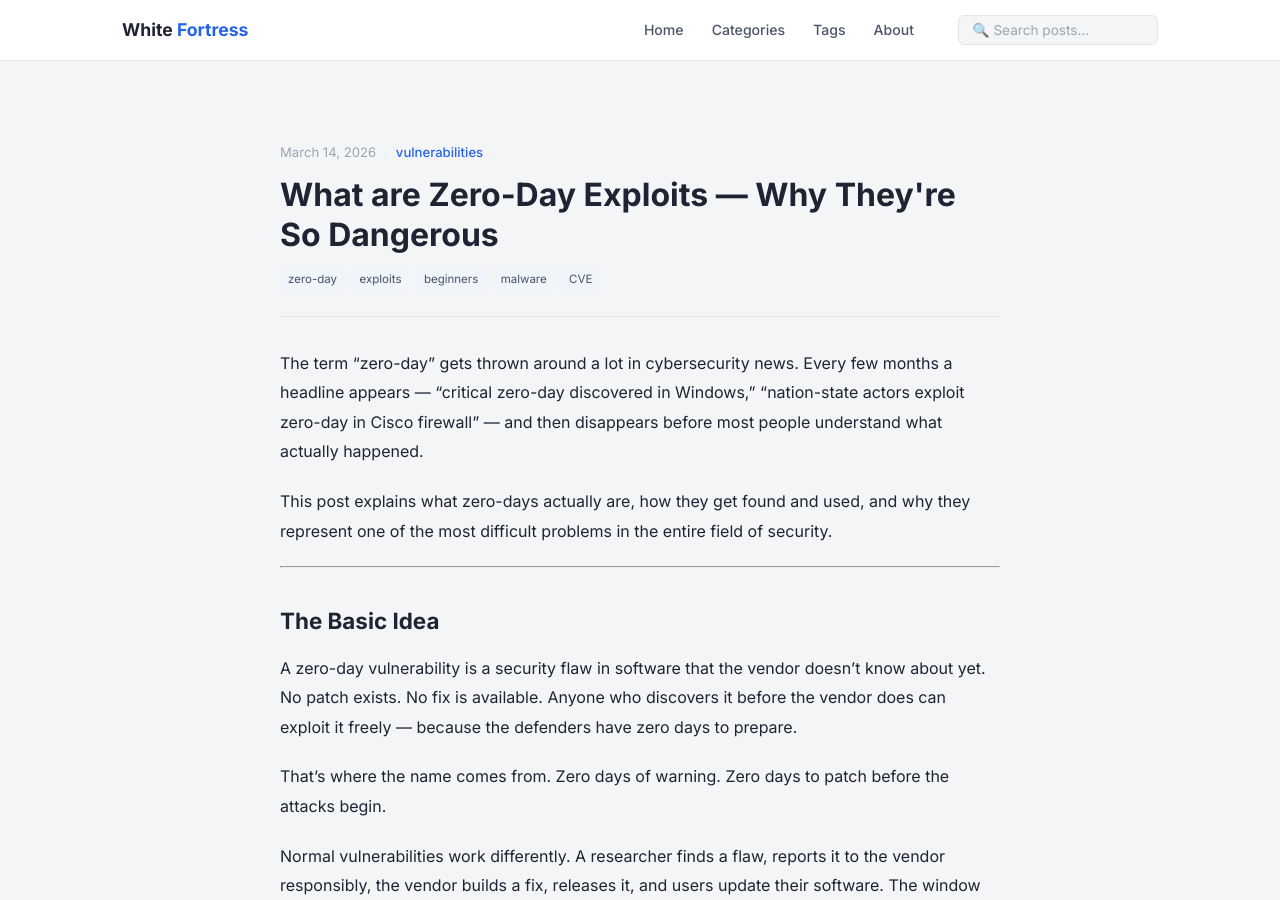
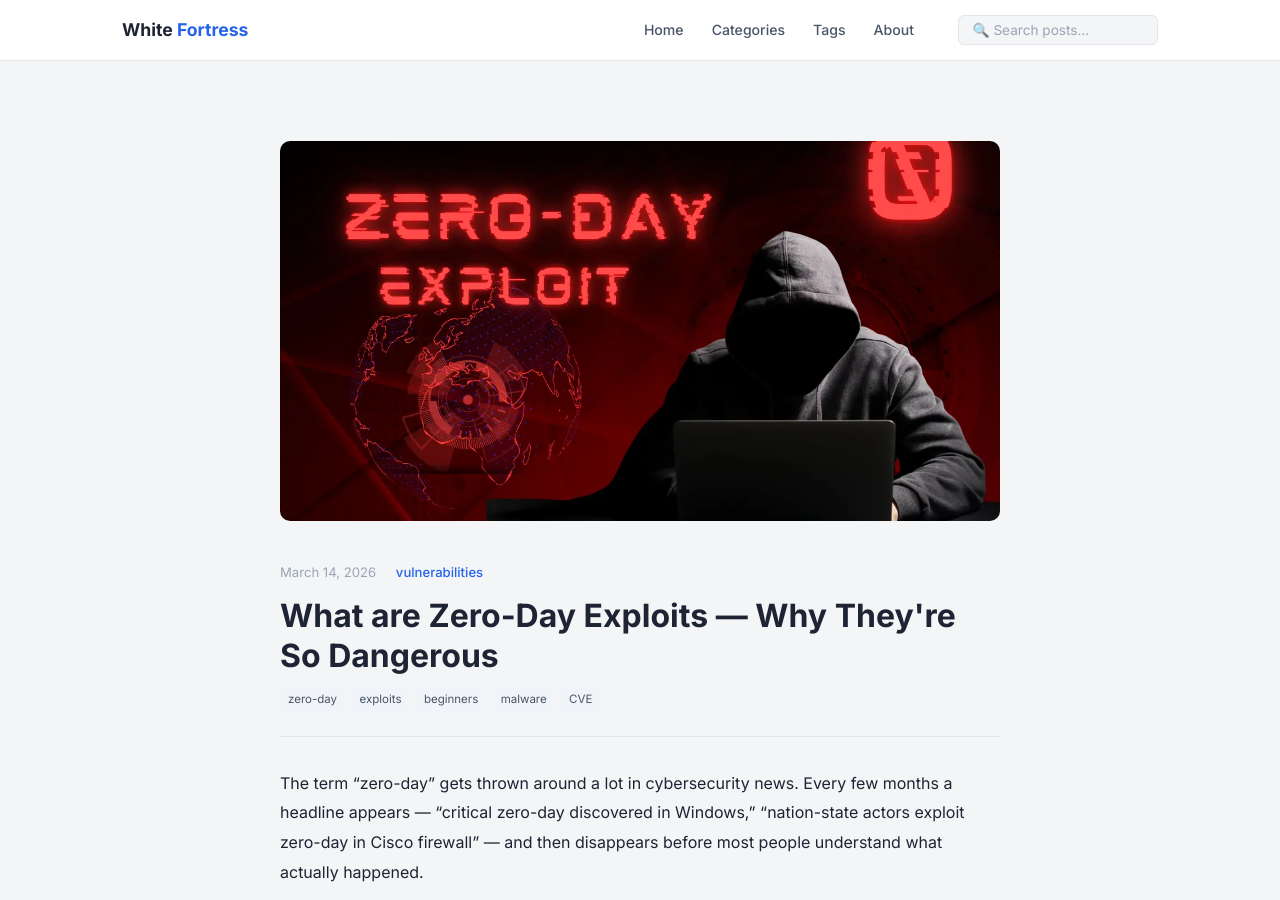
Before and after one commit to whitefortressacademysh-cloud/blog.whitefortress.in, a Jekyll site: the page built from _posts/2026-03-14-zero-day-exploits-explained.md, in a window 1280 px wide and 900 px high. Built offline with Jekyll 4.4.1, drawn with Linux system fonts in a browser that asks for light colours.

Commit message:
Update 2026-03-14-zero-day-exploits-explained.md

```diff
--- a/_posts/2026-03-14-zero-day-exploits-explained.md
+++ b/_posts/2026-03-14-zero-day-exploits-explained.md
@@ -4,6 +4,8 @@ title: "What are Zero-Day Exploits — Why They're So Dangerous"
 date: 2026-03-14
 categories: vulnerabilities
 tags: zero-day exploits beginners malware CVE
+image: /assets/zero.webp
+image_alt: "What are Zero-Day Exploits"
 ---
 
 The term "zero-day" gets thrown around a lot in cybersecurity news. Every few months a headline appears — "critical zero-day discovered in Windows," "nation-state actors exploit zero-day in Cisco firewall" — and then disappears before most people understand what actually happened.
```
